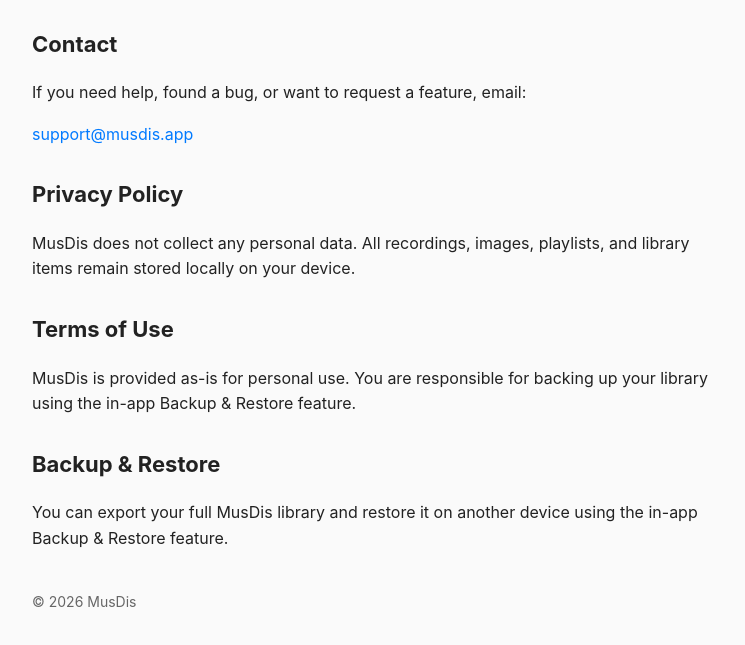
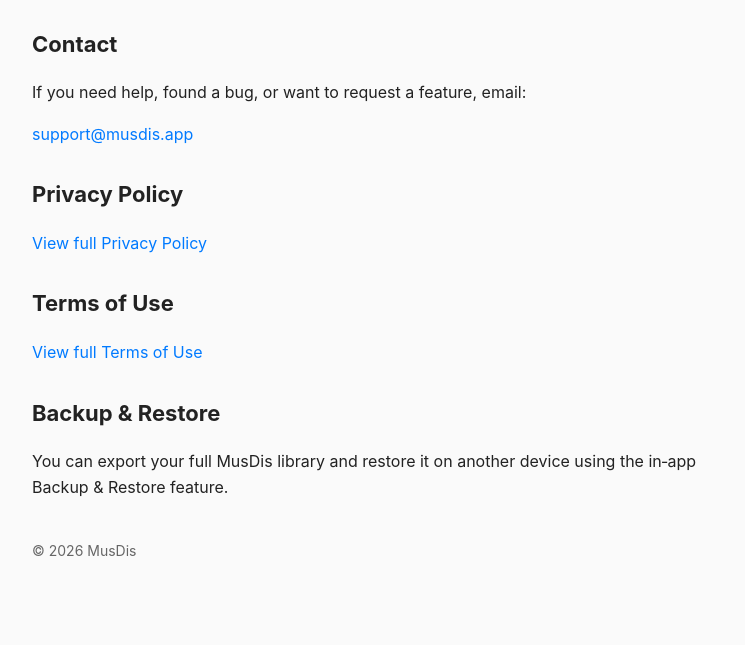
Before and after one commit to MusDis/musdis.github.io, a plain HTML site: page index.html in a window 1280 px wide. Shown: the part 183-828 px from the top of the page, without its empty margins (258-1003 px from the left). After the commit the page ends 800 px from the top, so only its background shows below. Drawn offline with Linux system fonts and the light colour scheme.

Commit message:
Update index.html

```diff
--- a/index.html
+++ b/index.html
@@ -49,13 +49,13 @@
     <p><a href="mailto:support@musdis.app">support@musdis.app</a></p>
 
     <h2>Privacy Policy</h2>
-    <p>MusDis does not collect any personal data. All recordings, images, playlists, and library items remain stored locally on your device.</p>
+    <p><a href="privacy.html">View full Privacy Policy</a></p>
 
     <h2>Terms of Use</h2>
-    <p>MusDis is provided as-is for personal use. You are responsible for backing up your library using the in-app Backup & Restore feature.</p>
+    <p><a href="terms.html">View full Terms of Use</a></p>
 
     <h2>Backup & Restore</h2>
-    <p>You can export your full MusDis library and restore it on another device using the in-app Backup & Restore feature.</p>
+    <p>You can export your full MusDis library and restore it on another device using the in‑app Backup & Restore feature.</p>
 
     <div class="footer">
         <p>© 2026 MusDis</p>
```
